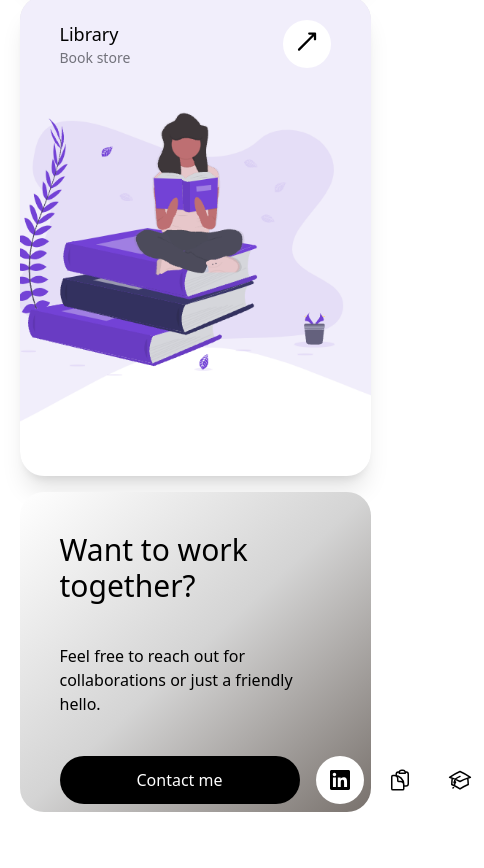
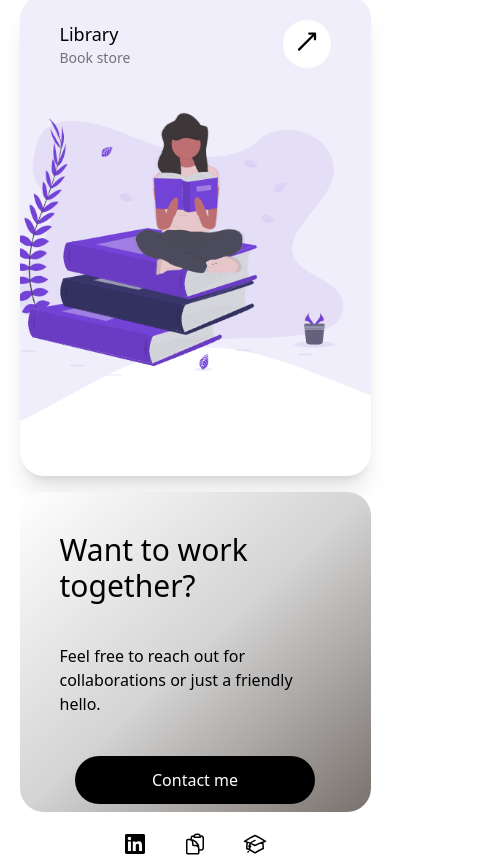
Before and after one commit to Rehan517/Portfolio, a Next.js app: page / in a window 390 px wide. Shown: the part 2540-3408 px from the top of the page, 484 px wide, since content can reach past the window. Before the commit the page ends 3368 px from the top, so only its background shows below. Built offline with nearby package versions, Linux system fonts and the light colour scheme.

Commit message:
link updates

```diff
--- a/pages/index.tsx
+++ b/pages/index.tsx
@@ -71,7 +71,7 @@
           <h1 className='text-3xl lg:text-5xl md:text-5xl text-semibold '>Want to work together?</h1>
           <p className='flex-1'>Feel free to reach out for collaborations or just a friendly hello.</p>
 
-          <div className='flex flex-row items-center gap-4 justify-self-end'>
+          <div className='flex flex-col lg:flex-row items-center gap-4 justify-self-end'>
             <a href="mailto:ra3702672@gmail.com? subject=subject text">
               <button className='py-3 px-4 lg:px-12 md:px-12 font-medium w-60 lg:w-auto bg-black text-white rounded-3xl transition hover:opacity-75'> Contact me</button>
             </a>
```
Also changed, not shown: 1 other file (tests, documents, lock files or other folders).
